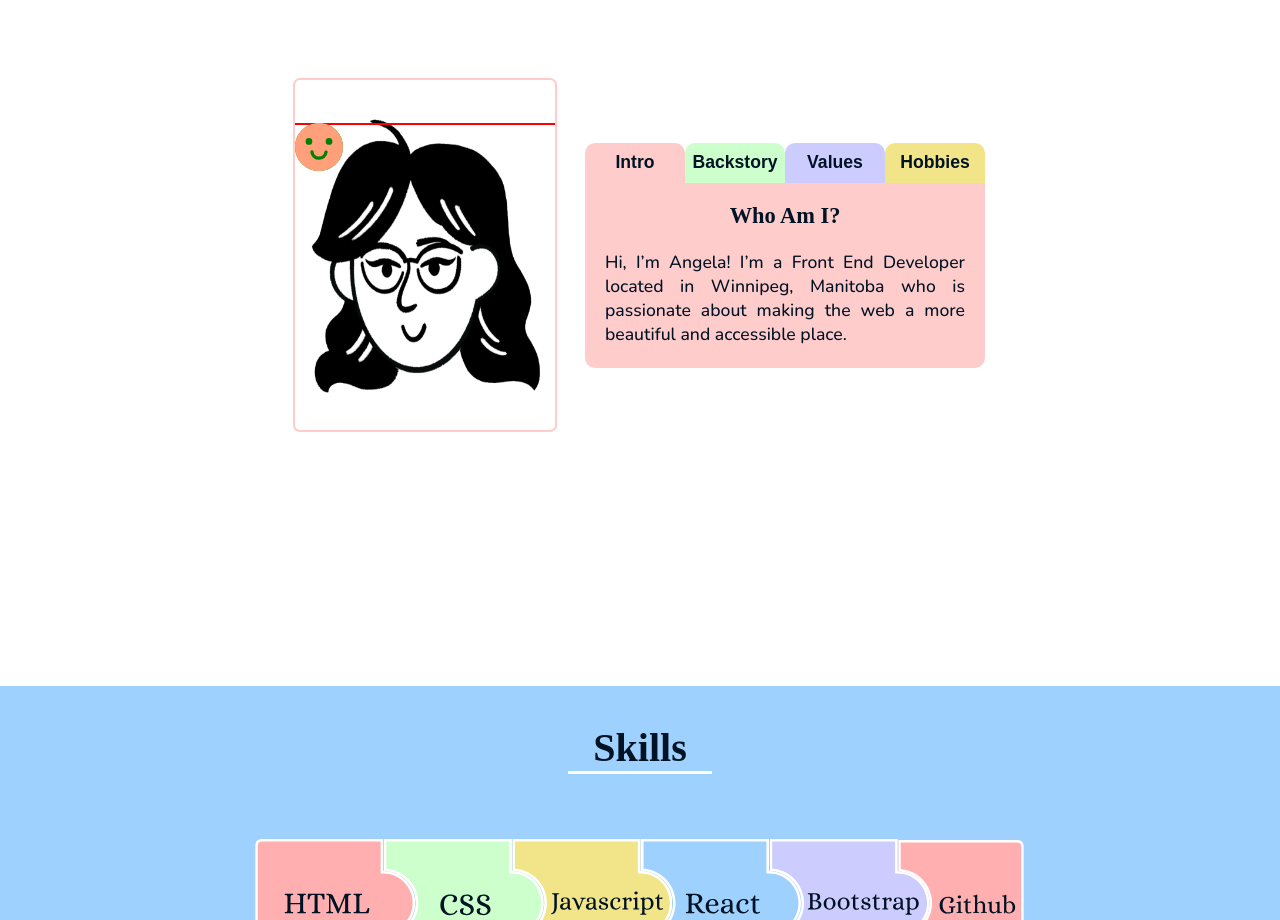
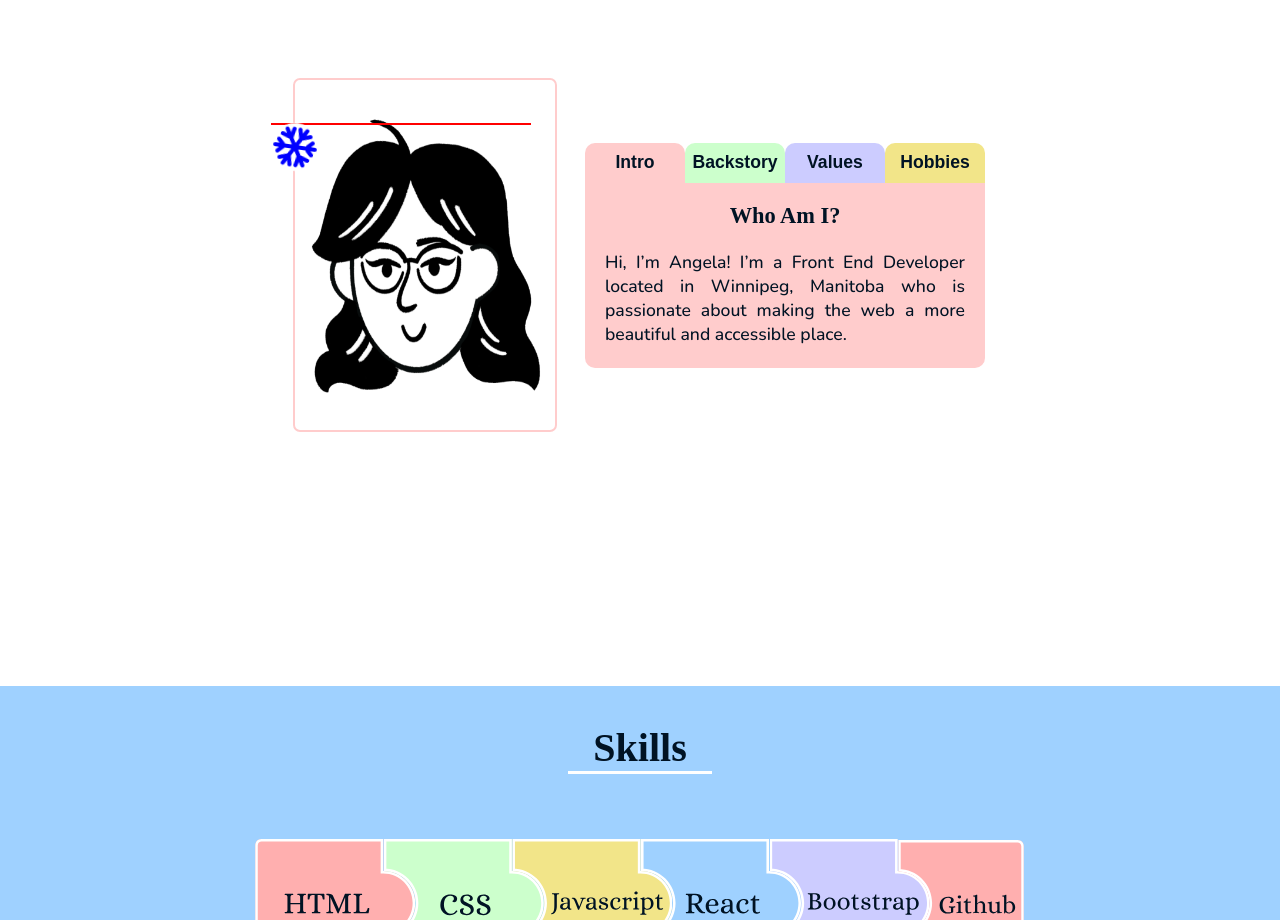
Before and after one commit to ang-riv/portfolio, a React (Create React App) app: page / in a window 1280 px wide. Shown: the part 1040-1960 px from the top of the page. Built offline with nearby package versions, Linux system fonts and the light colour scheme; a web font is replaced by a local one.

Commit message:
Icon changes to fit each section

```diff
--- a/src/sections/About/AboutIcon.js
+++ b/src/sections/About/AboutIcon.js
@@ -1,21 +1,33 @@
-import { React, useRef, useState, useEffect } from "react";
+import { React } from "react";
 import { motion, AnimatePresence } from "framer-motion";
-import { aboutIcons, aboutIcon } from "../../utils/aboutIconData";
+import { aboutIcons } from "../../utils/aboutIconData";
 const AboutIcon = ({ activeTab, yPlacement, xPlacement }) => {
-  const prevNumberRef = useRef(null);
   const tab = activeTab.toLowerCase();
-  const test = `aboutIcons.${tab}`;
-  console.log(tab);
+  const sectionIcon = () => {
+    switch (tab) {
+      case "intro":
+        return aboutIcons.intro;
+      case "backstory":
+        return aboutIcons.backstory;
+      case "values":
+        return aboutIcons.values;
+      case "hobbies":
+        return aboutIcons.hobbies;
+      default:
+        console.log("Missing section.");
+        break;
+    }
+  };
   const variants = {
     increase: {
       opacity: 1,
       scale: 1,
       transition: { duration: 0.5, scale: { type: "spring" } },
-      decrease: { opacity: 0, scale: 0 },
-      spin: {
-        rotate: 360,
-        transition: { repeat: Infinity, duration: 8, ease: "linear" },
-      },
+    },
+    decrease: { opacity: 0, scale: 0 },
+    spin: {
+      rotate: 360,
+      transition: { repeat: Infinity, duration: 8, ease: "linear" },
     },
   };
   // styles
@@ -29,12 +41,23 @@ const AboutIcon = ({ activeTab, yPlacement, xPlacement }) => {
     display: "flex",
     justifyContent: "center",
     alignItems: "center",
-    backgroundColor: "green",
+    backgroundColor: "white",
   };
+
+  // figure out which tabs get the spin animation
+  const spinSection = () => tab === "backstory" || tab === "hobbies";
   return (
     <>
       <AnimatePresence mode="wait">
-        <motion.div style={iconStyle}>{aboutIcon[3]}</motion.div>
+        <motion.div
+          style={iconStyle}
+          variants={variants}
+          initial="decrease"
+          animate={spinSection() ? ["increase"] : ["increase", "spin"]}
+          exit="decrease"
+        >
+          {sectionIcon()}
+        </motion.div>
       </AnimatePresence>
     </>
   );
--- a/src/sections/About/AboutPhoto.js
+++ b/src/sections/About/AboutPhoto.js
@@ -17,7 +17,7 @@ const AboutPhoto = ({ activeTab }) => {
     backgroundColor: "red",
     position: "absolute",
     top: 43,
-    left: 0,
+    left: -24.5,
   };
 
   // getting measurements for where to place the icons
@@ -31,6 +31,7 @@ const AboutPhoto = ({ activeTab }) => {
 
   // finding the coordinates
   for (let i = 0; i < numOfIcons; i++) {
+    // minus halfTop to center the icon in each section
     positions.push(containerTop + i * containerTop - halfTop);
   }
 
```
